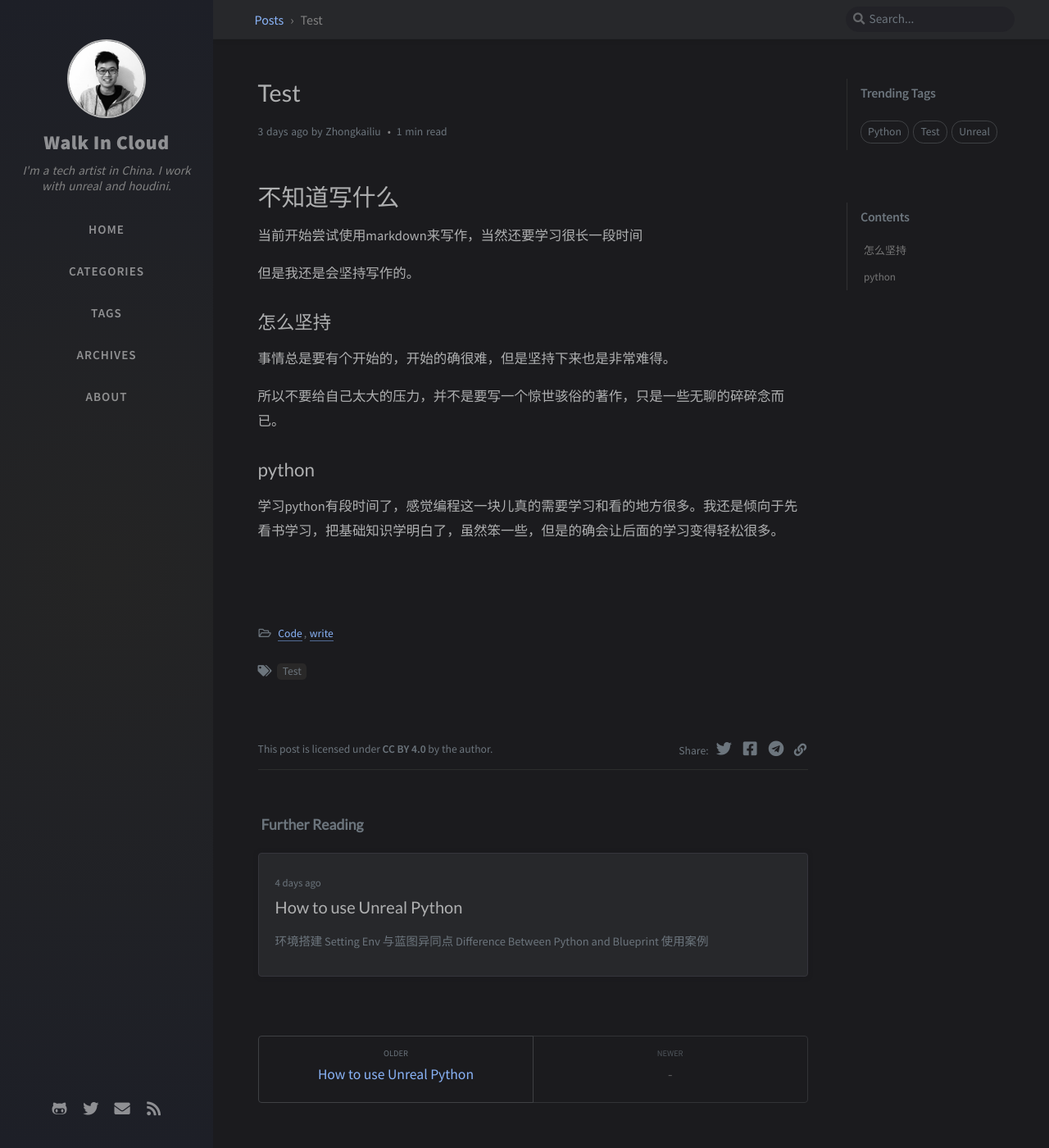
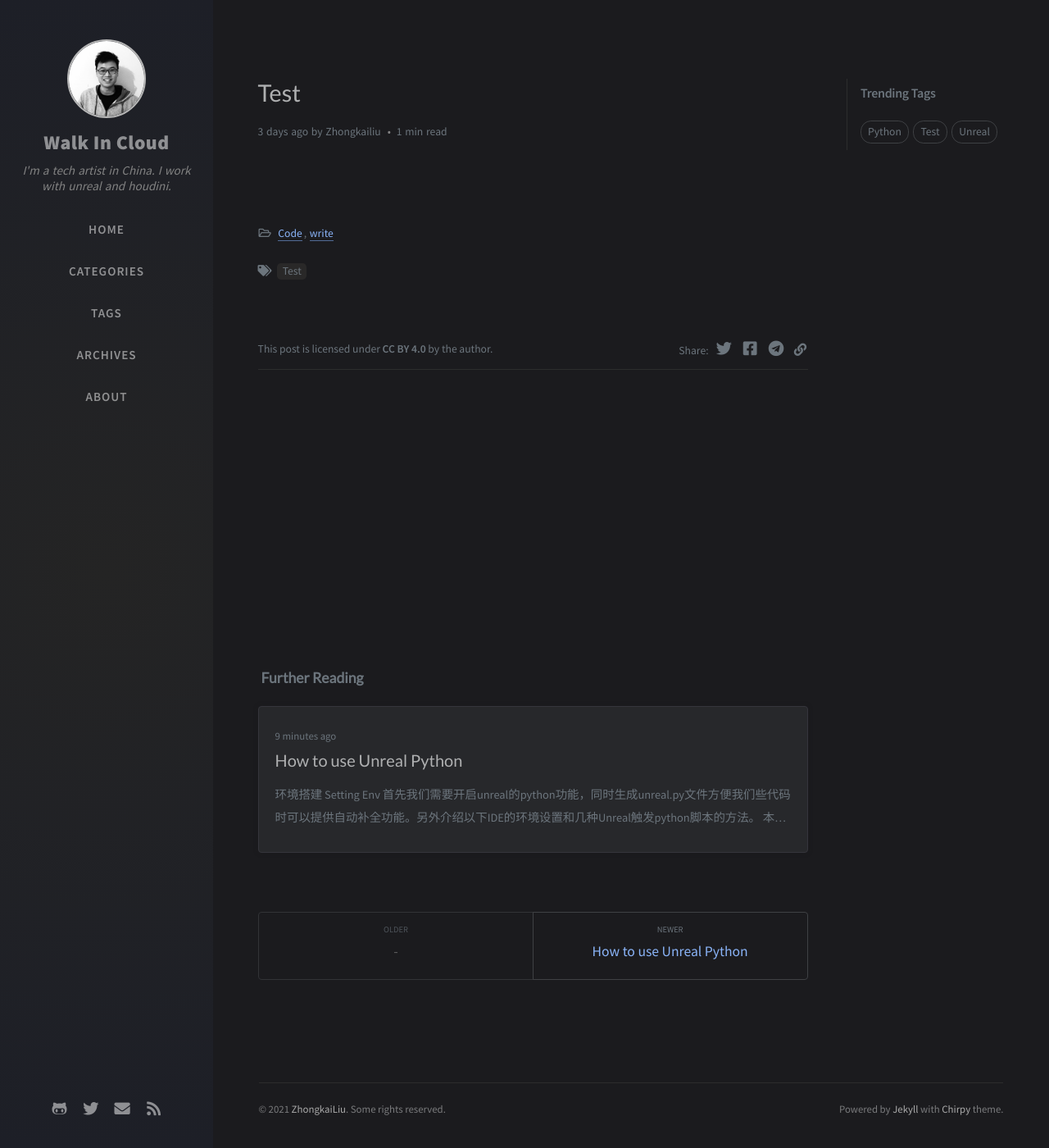
Before and after one commit to Liuzkai/Liuzkai.github.io, a Jekyll site: the page built from _posts/2021-01-21-test2.md, in a window 1280 px wide and 1400 px high. Shown: the whole window at 82% size. Built offline with Jekyll 4.4.1, drawn with Linux system fonts in a browser that asks for light colours; nearby versions of some CDN libraries; comment, search, counter and statistics services are not loaded.

Commit message:
unreal python 01

````diff
--- a/_posts/2021-01-21-Test.md
+++ b/_posts/2021-01-21-Test.md
@@ -1,17 +1,47 @@
 ---
 title: How to use Unreal Python
-date: 2021-01-21 12:58:00 +/-0080
+date: 2021-01-25 21:00:00 +/-0080
 categories: [Unreal, Script]
 tags: [Unreal, Python]
 ---
 
 # 环境搭建 Setting Env
 
+首先我们需要开启unreal的python功能，同时生成unreal.py文件方便我们些代码时可以提供自动补全功能。另外介绍以下IDE的环境设置和几种Unreal触发python脚本的方法。
+
+本案例使用的时Unreal 4.26.0版本
 
 
 
+## Enable Unreal Python
 
+在Plugins中查找python，并开启该功能，然后重启Editor
 
+![enable_python_plugin](https://raw.githubusercontent.com/Liuzkai/Liuzkai.github.io/master/img/Python_enable%202021-01-25_20-33-14.png)
+
+在Editor Settings中开启Python Developer Mode：
+
+![Python Developer Mode](https://raw.githubusercontent.com/Liuzkai/Liuzkai.github.io/master/img/Python_developerMode.png)
+
+然后重启Editor。此时在Project/Intermediate/PythonStub路径下会生成一个unreal.py文件，该文件主要用于IDE生成自动补全功能的头文件。
+
+## 配置Pycharm环境，实现自动补全
+
+我们将上面得到的unreal.py文件路径添加到python interpreter paths中：
+
+![setting pycharm](https://raw.githubusercontent.com/Liuzkai/Liuzkai.github.io/master/img/Untitled.png)
+
+由于unreal.py文件过于巨大（23Mb左右），超出了pycharm默认的代码预览缓存。因此我们还需要修改以下默认的扫描缓存阈值，如下图打开Properties：
+
+![](https://raw.githubusercontent.com/Liuzkai/Liuzkai.github.io/master/img/Untitled%20(1).png)
+
+输入：
+
+```json
+idea.max.intellisense.filesize=500000
+```
+
+可以修改一个比较大的值，这个值过大会导致占用更多的内存，因此请谨慎调节。
 
 # 与蓝图异同点 Difference Between Python and Blueprint
 
--- a/_posts/2021-01-21-test2.md
+++ b/_posts/2021-01-21-test2.md
@@ -4,23 +4,3 @@
 categories: [Code, write]
 tags: [Test]
 ---
-
-
-
-# 不知道写什么
-
-当前开始尝试使用markdown来写作，当然还要学习很长一段时间
-
-但是我还是会坚持写作的。
-
-
-
-## 怎么坚持
-
-事情总是要有个开始的，开始的确很难，但是坚持下来也是非常难得。
-
-所以不要给自己太大的压力，并不是要写一个惊世骇俗的著作，只是一些无聊的碎碎念而已。
-
-## python
-
-学习python有段时间了，感觉编程这一块儿真的需要学习和看的地方很多。我还是倾向于先看书学习，把基础知识学明白了，虽然笨一些，但是的确会让后面的学习变得轻松很多。
````
